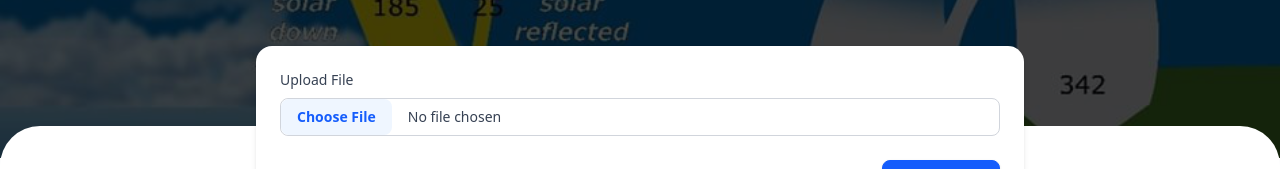
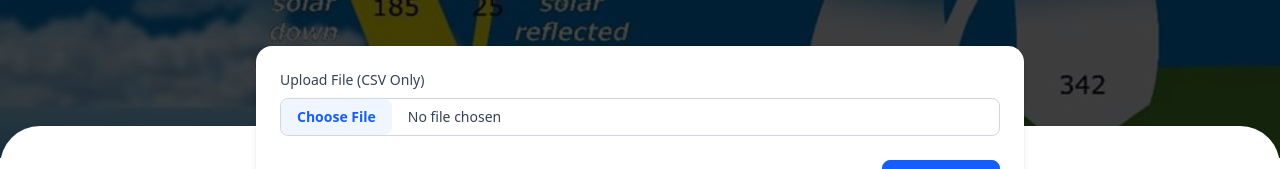
Before and after one commit to IlhamM3/Sistem_Skripsi_Azis_FE, a Vue app: page / in a window 1280 px wide. Shown: the part 442-611 px from the top of the page. Built offline with nearby package versions, Linux system fonts and the light colour scheme.

Commit message:
change input setting

```diff
--- a/src/components/mainContent.vue
+++ b/src/components/mainContent.vue
@@ -54,7 +54,7 @@
           >
             <div class="flex flex-col gap-2">
               <label for="file" class="text-sm font-medium text-gray-700"
-                >Upload File</label
+                >Upload File (CSV Only)</label
               >
               <input
                 ref="fileInput"
@@ -62,6 +62,7 @@
                 name="file"
                 id="file"
                 required
+                accept=".csv"
                 class="block w-full text-sm text-gray-700 file:mr-4 file:py-2 file:px-4 file:rounded-lg file:border-0 file:text-sm file:font-semibold file:bg-blue-50 file:text-blue-600 hover:file:bg-blue-100 border border-gray-300 rounded-lg focus:ring-1 focus:ring-blue-500 focus:outline-none"
               />
             </div>
```
